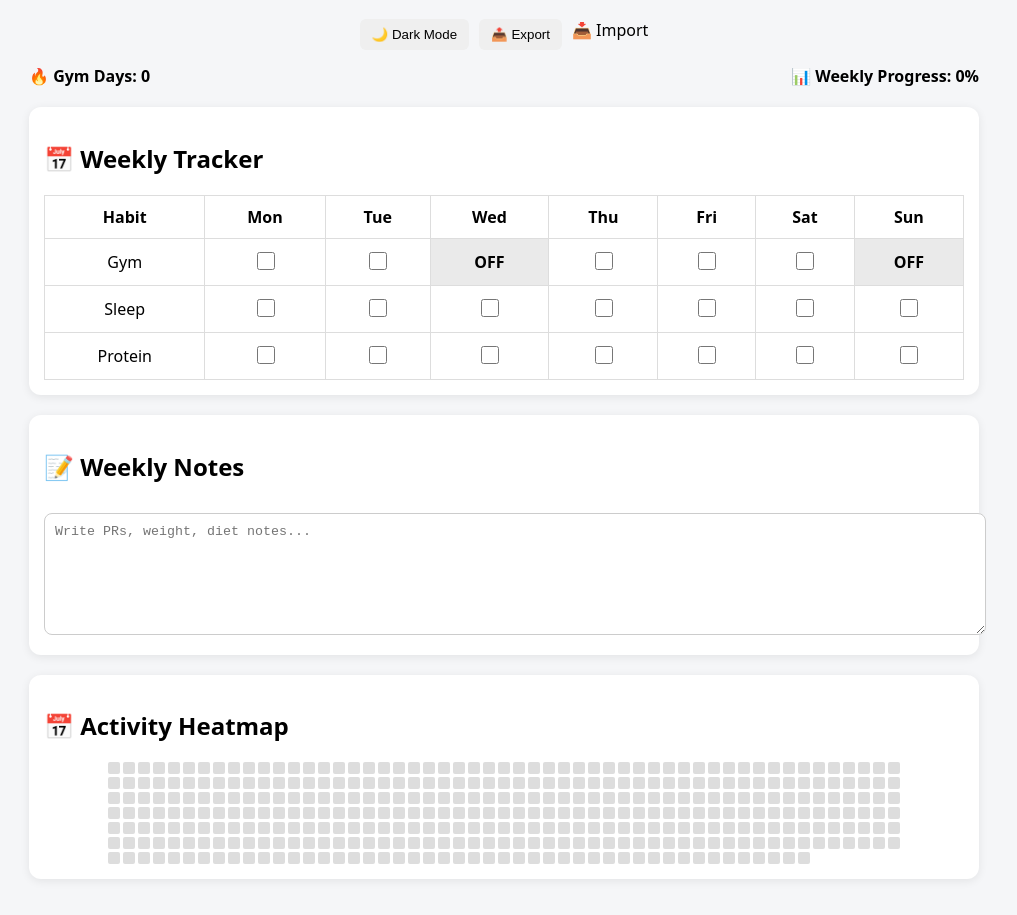
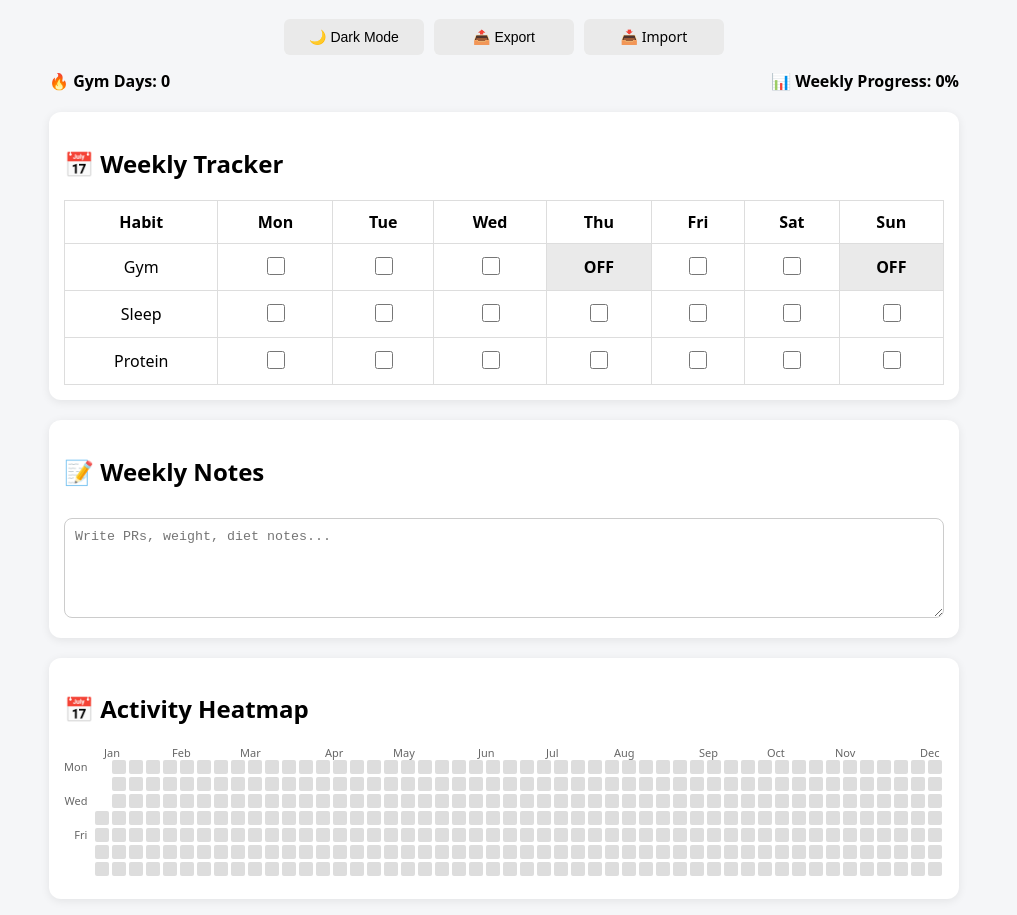
Before and after one commit to iamrajarj/gym-tracker, a plain HTML site: page index.html in a window 1280 px wide. Shown: the part 87-1002 px from the top of the page, without its empty margins (136-1153 px from the left). Drawn offline with Linux system fonts and the light colour scheme.

Commit message:
fix alignment, add activity heatmap

```diff
--- a/app.js
+++ b/app.js
@@ -1,11 +1,62 @@
 const checkboxes = document.querySelectorAll("input[type='checkbox']");
+const gymBoxes = document.querySelectorAll(".gym");
 const notes = document.getElementById("notes");
 
 const heatmap = document.getElementById("heatmap");
+const heatmapMonths = document.getElementById("heatmapMonths");
 
 let gymLog = JSON.parse(localStorage.getItem("gymHeatmap") || "{}");
 
 /* SAVE */
+function getCurrentWeekStart() {
+  const today = new Date();
+  const monday = new Date(today);
+  const dayIndex = (monday.getDay() + 6) % 7; // Monday = 0
+  monday.setDate(monday.getDate() - dayIndex);
+  monday.setHours(0, 0, 0, 0);
+  return monday;
+}
+
+function getDateKey(date) {
+  return date.toISOString().slice(0, 10);
+}
+
+function syncCurrentWeekGymHeatmap() {
+  const weekStart = getCurrentWeekStart();
+
+  gymBoxes.forEach(checkbox => {
+    const dayOffset = Number(checkbox.dataset.day);
+    if (!Number.isFinite(dayOffset)) return;
+
+    const targetDate = new Date(weekStart);
+    targetDate.setDate(targetDate.getDate() + dayOffset);
+
+    const dateKey = getDateKey(targetDate);
+    if (checkbox.checked) {
+      gymLog[dateKey] = true;
+    } else {
+      delete gymLog[dateKey];
+    }
+  });
+
+  localStorage.setItem("gymHeatmap", JSON.stringify(gymLog));
+}
+
+function updateCurrentWeekGymCheckboxes() {
+  const weekStart = getCurrentWeekStart();
+
+  gymBoxes.forEach(checkbox => {
+    const dayOffset = Number(checkbox.dataset.day);
+    if (!Number.isFinite(dayOffset)) return;
+
+    const targetDate = new Date(weekStart);
+    targetDate.setDate(targetDate.getDate() + dayOffset);
+
+    const dateKey = getDateKey(targetDate);
+    checkbox.checked = !!gymLog[dateKey];
+  });
+}
+
 function save() {
   const data = {
     checks: [...checkboxes].map(c => c.checked),
@@ -13,7 +64,9 @@ function save() {
   };
 
   localStorage.setItem("gymData", JSON.stringify(data));
+  syncCurrentWeekGymHeatmap();
   updateStats();
+  renderHeatmap();
 }
 
 /* LOAD */
@@ -21,42 +74,91 @@ function load() {
   const data = JSON.parse(localStorage.getItem("gymData"));
 
   if (data) {
-    checkboxes.forEach((c, i) => c.checked = data.checks?.[i] || false);
+    checkboxes.forEach((c, i) => {
+      if (!c.classList.contains("gym")) {
+        c.checked = data.checks?.[i] || false;
+      }
+    });
     notes.value = data.notes || "";
   }
 
+  updateCurrentWeekGymCheckboxes();
+  syncCurrentWeekGymHeatmap();
   updateStats();
 }
 
 /* STATS */
 function updateStats() {
   const gymBoxes = document.querySelectorAll(".gym");
-  const done = [...gymBoxes].filter(c => c.checked).length;
 
-  document.getElementById("streak").innerText =
-    Object.keys(gymLog).length;
+  const gymDone = [...gymBoxes].filter(c => c.checked).length;
+  const gymTotal = gymBoxes.length;
 
+  // Weekly progress (% gym completion)
   document.getElementById("progress").innerText =
-    Math.round((done / gymBoxes.length) * 100) + "%";
+    Math.round((gymDone / gymTotal) * 100) + "%";
+
+  // Gym days is the number of gym checkboxes checked this week
+  document.getElementById("streak").innerText = gymDone;
 }
 
 /* HEATMAP */
+function isLeapYear(year) {
+  return (year % 4 === 0 && year % 100 !== 0) || year % 400 === 0;
+}
+
 function renderHeatmap() {
+  const year = new Date().getFullYear();
+  const startDate = new Date(year, 0, 1);
+  const startDay = (startDate.getDay() + 6) % 7; // Monday = 0, Sunday = 6
+  const daysInYear = 365 + (isLeapYear(year) ? 1 : 0);
+  const weeks = 53;
+  const totalCells = weeks * 7;
+
   heatmap.innerHTML = "";
+  heatmapMonths.innerHTML = "";
 
-  for (let i = 0; i < 365; i++) {
+  const monthNames = ["Jan", "Feb", "Mar", "Apr", "May", "Jun", "Jul", "Aug", "Sep", "Oct", "Nov", "Dec"];
+  monthNames.forEach((name, month) => {
+    const monthDate = new Date(year, month, 1);
+    const dayIndex = Math.round((monthDate - startDate) / (1000 * 60 * 60 * 24));
+    const weekIndex = Math.floor((dayIndex + startDay) / 7);
+
+    if (weekIndex < weeks) {
+      const label = document.createElement("span");
+      label.textContent = name;
+      label.style.gridColumnStart = weekIndex + 1;
+      label.style.justifySelf = "start";
+      heatmapMonths.appendChild(label);
+    }
+  });
+
+  for (let cellIndex = 0; cellIndex < totalCells; cellIndex++) {
+    const dayIndex = cellIndex - startDay;
     const cell = document.createElement("div");
     cell.classList.add("day");
 
-    if (gymLog[i]) cell.classList.add("active");
+    if (dayIndex < 0 || dayIndex >= daysInYear) {
+      cell.classList.add("blank");
+      heatmap.appendChild(cell);
+      continue;
+    }
+
+    const currentDate = new Date(year, 0, dayIndex + 1);
+    const dateKey = getDateKey(currentDate);
+    cell.title = `${currentDate.toLocaleDateString(undefined, { month: "short", day: "numeric" })}`;
+
+    if (gymLog[dateKey]) cell.classList.add("active");
 
     cell.onclick = () => {
-      gymLog[i] = !gymLog[i];
-
-      if (!gymLog[i]) delete gymLog[i];
-
+      if (gymLog[dateKey]) {
+        delete gymLog[dateKey];
+      } else {
+        gymLog[dateKey] = true;
+      }
       localStorage.setItem("gymHeatmap", JSON.stringify(gymLog));
       renderHeatmap();
+      updateCurrentWeekGymCheckboxes();
       updateStats();
     };
 
--- a/index.html
+++ b/index.html
@@ -53,12 +53,12 @@
 
 <tr>
 <td>Gym</td>
-<td><input type="checkbox" class="gym"></td>
-<td><input type="checkbox" class="gym"></td>
+<td><input type="checkbox" class="gym" data-day="0"></td>
+<td><input type="checkbox" class="gym" data-day="1"></td>
+<td><input type="checkbox" class="gym" data-day="2"></td>
 <td class="off">OFF</td>
-<td><input type="checkbox" class="gym"></td>
-<td><input type="checkbox" class="gym"></td>
-<td><input type="checkbox" class="gym"></td>
+<td><input type="checkbox" class="gym" data-day="4"></td>
+<td><input type="checkbox" class="gym" data-day="5"></td>
 <td class="off">OFF</td>
 </tr>
 
@@ -96,9 +96,25 @@
 </div>
 
 <!-- HEATMAP -->
-<div class="card">
+<div class="card heatmap-card">
 <h2>📅 Activity Heatmap</h2>
-<div id="heatmap"></div>
+<div class="heatmap-wrapper">
+  <div class="heatmap-months" id="heatmapMonths"></div>
+  <div class="heatmap-body">
+    <div class="heatmap-row-labels">
+      <span>Mon</span>
+      <span></span>
+      <span>Wed</span>
+      <span></span>
+      <span>Fri</span>
+      <span></span>
+      <span></span>
+    </div>
+    <div class="heatmap-container">
+      <div id="heatmap" class="heatmap-grid"></div>
+    </div>
+  </div>
+</div>
 </div>
 
 </div>
--- a/style.css
+++ b/style.css
@@ -1,3 +1,7 @@
+* {
+  box-sizing: border-box;
+}
+
 body {
   font-family: system-ui, sans-serif;
   margin: 0;
@@ -36,8 +40,31 @@ background: #1c1c1c;
   display: flex;
   gap: 10px;
   justify-content: center;
+  align-items: center; /* IMPORTANT FIX */
   margin: 10px 0;
   flex-wrap: wrap;
+}
+
+.top-bar button,
+.top-bar .importBtn {
+  padding: 8px 12px;
+  width: 140px;
+  box-sizing: border-box;
+  border-radius: 6px;
+  border: none;
+  cursor: pointer;
+  font-size: 14px;
+  background: #eaeaea;
+  display: inline-flex;
+  align-items: center;
+  justify-content: center;
+  height: 36px;
+}
+
+.dark .top-bar button,
+.dark .importBtn {
+  background: #2a2a2a;
+  color: white;
 }
 
 button {
@@ -88,22 +115,73 @@ margin-top: 10px;
   padding: 10px;
   border-radius: 8px;
   border: 1px solid #ccc;
+  resize: vertical;
 }
 
-#heatmap {
+.heatmap-wrapper {
+  flex-direction: column;
+  gap: 8px;
+}
+
+.heatmap-months {
   display: grid;
-grid-template-columns: repeat(53, 12px);
+  grid-template-columns: repeat(53, 14px);
   gap: 3px;
-justify-content: center;
-margin-top: 10px;
+  margin-left: 40px;
+  font-size: 11px;
+  color: #666;
+}
+
+.heatmap-body {
+  display: flex;
+  gap: 8px;
+  align-items: start;
+}
+
+.heatmap-row-labels {
+  display: grid;
+  grid-template-rows: repeat(7, 14px);
+  gap: 3px;
+}
+
+.heatmap-row-labels span {
+  font-size: 11px;
+  color: #666;
+  line-height: 14px;
+  text-align: right;
+  height: 14px;
+}
+
+.heatmap-container {
+  overflow-x: auto;
+  overflow-y: auto;
+  padding-bottom: 8px;
+}
+
+.heatmap-card {
+  overflow-x: auto;
+}
+
+.heatmap-grid {
+  display: grid;
+  grid-template-rows: repeat(7, 14px);
+  grid-auto-flow: column;
+  grid-auto-columns: 14px;
+  gap: 3px;
+  width: max-content;
 }
 
 .day {
-width: 12px;
-height: 12px;
+  width: 14px;
+  height: 14px;
   background: #ddd;
   border-radius: 2px;
   cursor: pointer;
+}
+
+.day.blank {
+  background: transparent;
+  cursor: default;
 }
 
 .dark .day {
```
Also changed, not shown: sw.js (+14 -1 lines). Lines whose indentation alone changed are shown as unchanged.
